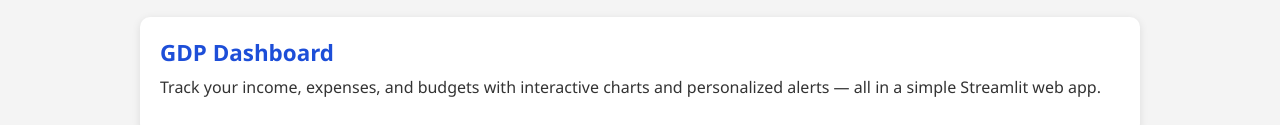
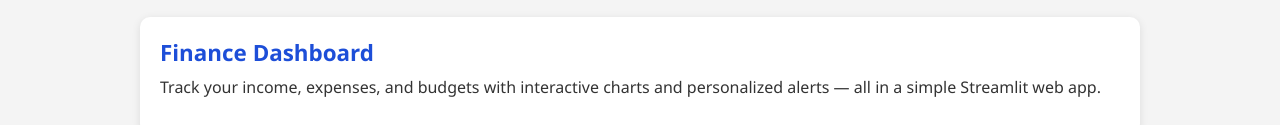
Before and after one commit to Priyankarani29/Priyankarani29.github.io, a plain HTML site: page index.html in a window 1280 px wide. Shown: the part 829-954 px from the top of the page. Drawn offline with Linux system fonts and the light colour scheme.

Commit message:
Update index.html

```diff
--- a/index.html
+++ b/index.html
@@ -121,7 +121,7 @@
     <h2>Featured Projects</h2>
 
     <div class="repo">
-      <a href="https://github.com/Priyankarani29/Finance" target="_blank">GDP Dashboard</a>
+      <a href="https://github.com/Priyankarani29/Finance" target="_blank">Finance Dashboard</a>
       <p>Track your income, expenses, and budgets with interactive charts and personalized alerts — all in a simple Streamlit web app.</p>
     </div>
 
```
